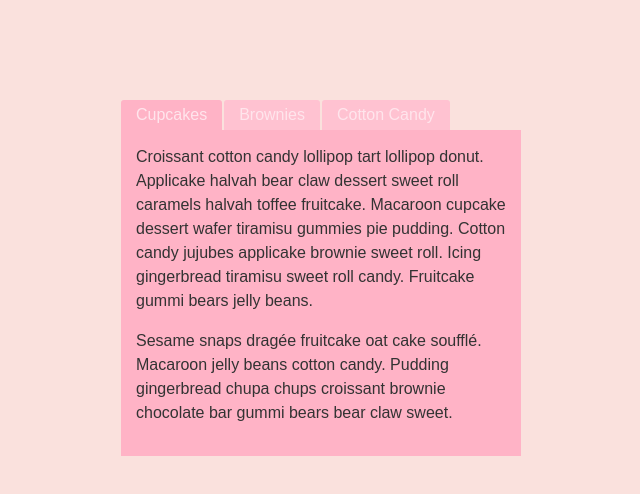
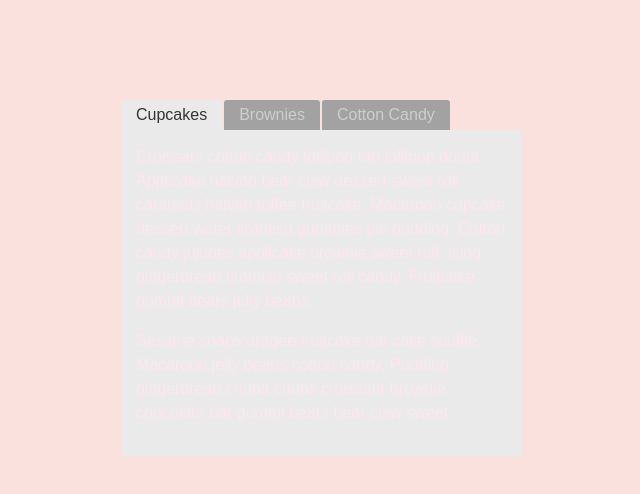
Before and after one commit to sediqa01/tabbed-interface-using-jQuery, a plain HTML site: page index.html in a window 1280 px wide. Both pictures are taken after a click on the link "Cupcakes". Shown: the whole page, without its empty margins (319-959 px from the left). Drawn offline with nearby package versions, Linux system fonts and the light colour scheme.

Commit message:
Change the Tab colors

```diff
--- a/assets/css/style.css
+++ b/assets/css/style.css
@@ -7,7 +7,7 @@ body {
 	padding: 100px 0;
 	background:#fae1dd;
 	font-family:Arial;
-	color:#333;
+	color: #ffe5ec;
 }
 
 #tabs {
@@ -25,8 +25,8 @@ body {
     height: 30px;
     line-height: 30px;
     margin-right: 2px;
-    background: #ffc2d1;
-    color: #ffe5ec;
+    background: #A2A2A2;
+    color: #CECECE;
     text-decoration: none;
     padding: 0 15px;
     border-radius: 3px 3px 0 0;
@@ -35,17 +35,17 @@ body {
 #tabs > div {
     display: none;
     padding: 15px;
-    background: #ffb3c6;
+    background: #EAEAEA;
     }
 
     #tabs > div:first-of-type {
     display: block;
-    background: #ffb3c6;
+    background: #EAEAEA;
     }
 
     #tabs > ul > li:first-of-type a {
-    color: #ffe5ec;
-    background: #ffb3c6;
+    color: #333;
+    background: #EAEAEA;
     }
 
     p {
--- a/assets/js/script.js
+++ b/assets/js/script.js
@@ -0,0 +1,4 @@
+$("#tabs > ul > li > a").click( function(){
+    $("#tabs > ul > li > a").css( { "background" : "#A2A2A2", "color" : "#CECECE" } );
+    $(this).css( { "background" : "#EAEAEA", "color" : "#333" } );
+ } )
--- a/index.html
+++ b/index.html
@@ -4,8 +4,8 @@
 	<meta charset="UTF-8">
     <!-- css file link -->
     <link href="assets/css/style.css" rel="stylesheet">
-    <!-- js file link -->
-    <script src="assets/js/script.js"></script>
+
+    <script src="https://ajax.googleapis.com/ajax/libs/jquery/3.5.1/jquery.min.js"></script>
 	<title>Tab Interface...</title>
 </head>
 
@@ -32,11 +32,9 @@
 		</div>
 	</div>
 
-	<script src="https://ajax.googleapis.com/ajax/libs/jquery/3.5.1/jquery.min.js"></script>
 
+     <!-- js file link -->
+     <script src="assets/js/script.js"></script>
 
 </body>
-
-
-
 </html>
```
Lines whose indentation alone changed are shown as unchanged.
